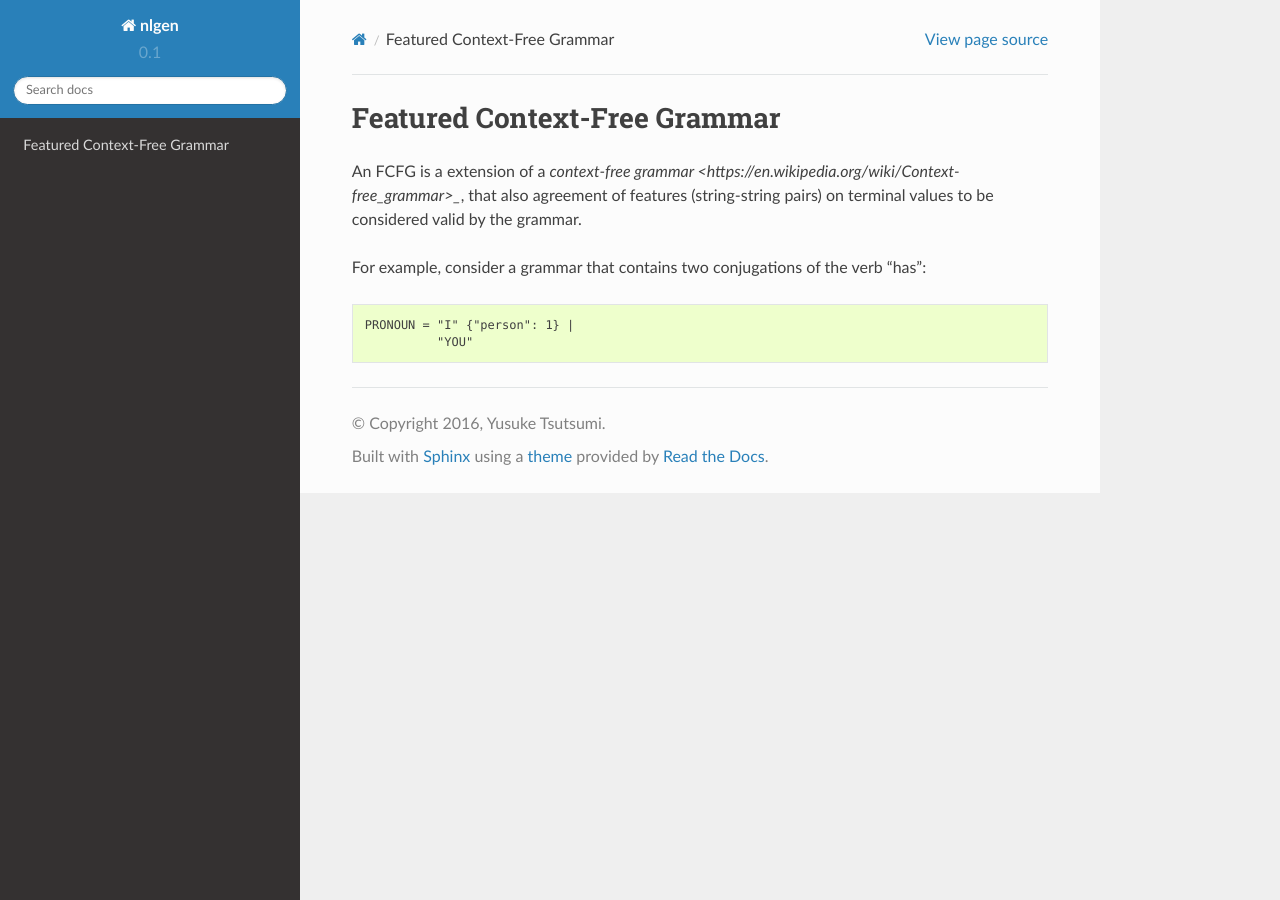
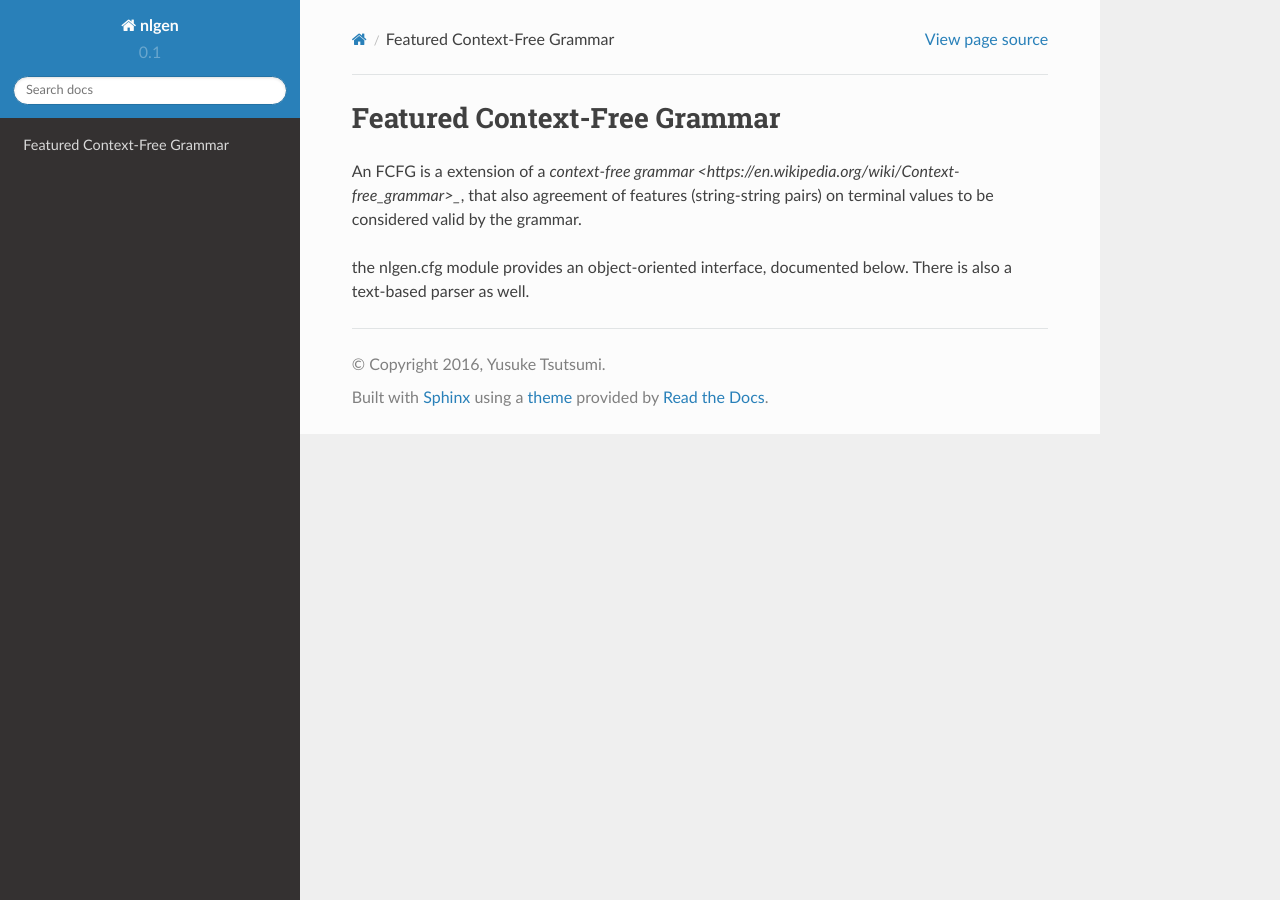
Before and after one commit to toumorokoshi/nlgen, a Sphinx documentation site: the page built from docs/cfg.rst, in a window 1280 px wide. Built offline with Sphinx 7.4.7 and the Read the Docs theme 2.0.0, drawn with Linux system fonts in a browser that asks for light colours.

Commit message:
supporting comments in grammar, documenting a little.

```diff
--- a/docs/cfg.rst
+++ b/docs/cfg.rst
@@ -5,9 +5,4 @@ Featured Context-Free Grammar
 An FCFG is a extension of a `context-free grammar <https://en.wikipedia.org/wiki/Context-free_grammar>_`, that also
 agreement of features (string-string pairs) on terminal values to be considered valid by the grammar.
 
-For example, consider a grammar that contains two conjugations of the verb "has":
-
-.. code-block:: text
-
-    PRONOUN = "I" {"person": 1} |
-              "YOU"
+the nlgen.cfg module provides an object-oriented interface, documented below. There is also a text-based parser as well.
```
Also changed, not shown: README.rst (+9 -15 lines), 5 other files.
